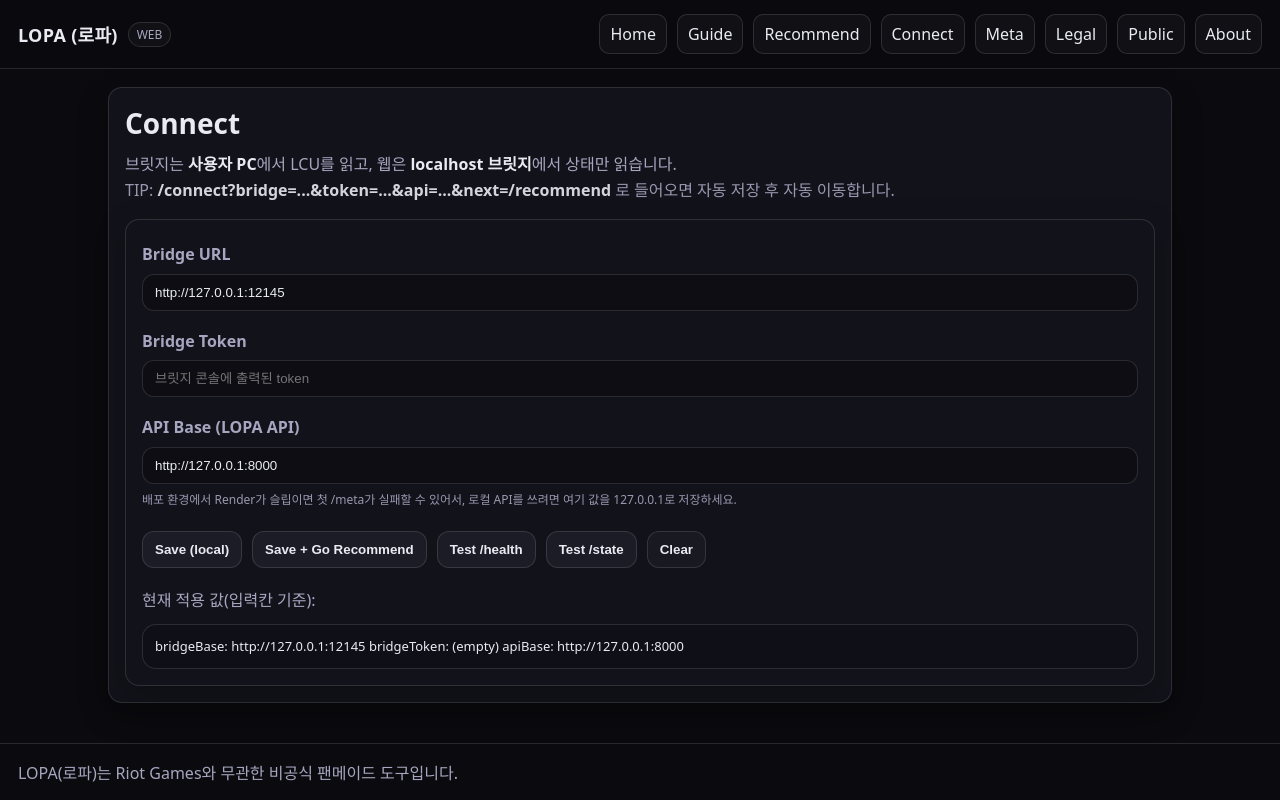
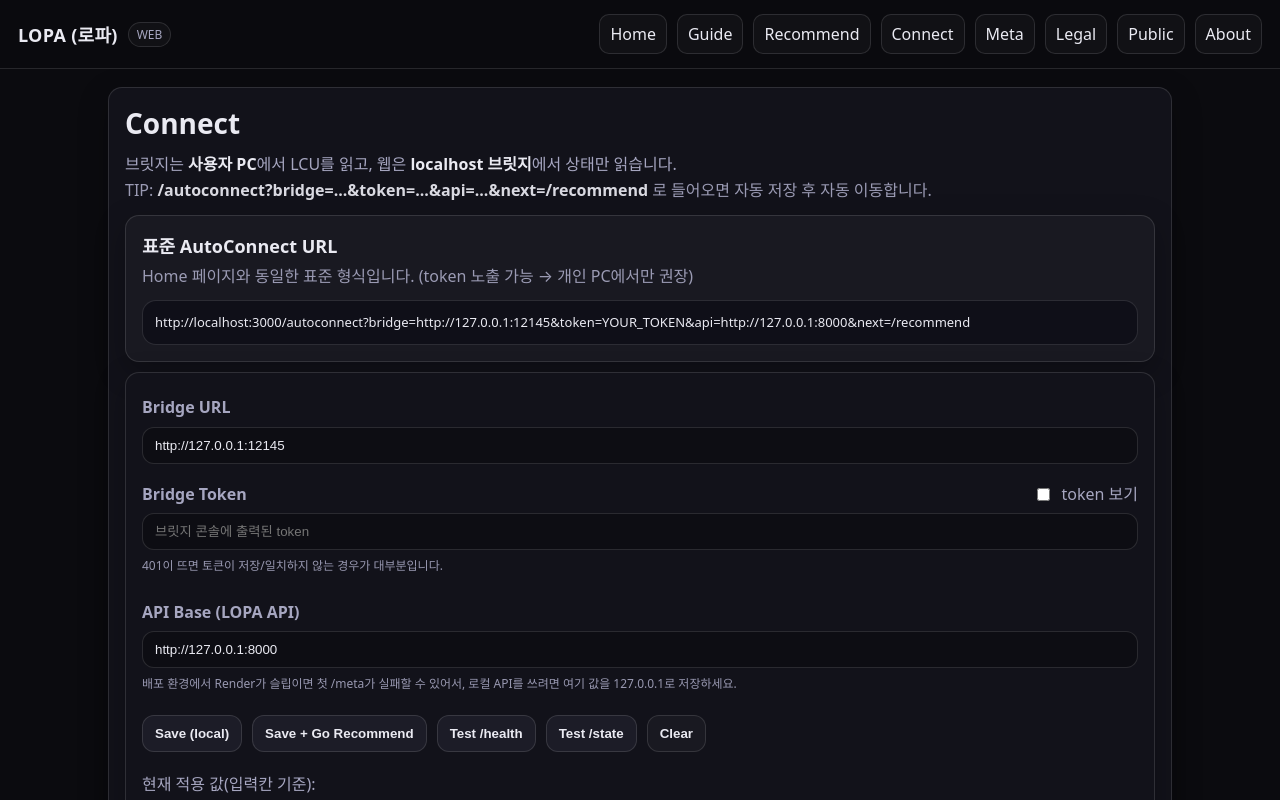
Before and after one commit to sbandg0619/LOPA, a Next.js app in the folder web/: page /connect in a window 1280 px wide. Shown: the top 800 px of the page. Built offline with nearby package versions, Linux system fonts and the light colour scheme.

Commit message:
web: connect/autoconnect/api base + legal pages + recommend UI improvements

```diff
--- a/web/app/api/legal/route.js
+++ b/web/app/api/legal/route.js
@@ -1,6 +1,21 @@
+// web/app/api/legal/route.js
 import { NextResponse } from "next/server";
 import fs from "fs/promises";
 import path from "path";
+
+// ✅ 서버에서도 slug 화이트리스트 강제 (클라와 동일하게)
+const ALLOWED = new Set([
+  "terms_ko",
+  "privacy_ko",
+  "disclaimer_ko",
+  "deletion_ko",
+  "contact_ko",
+  "terms_en",
+  "privacy_en",
+  "disclaimer_en",
+  "deletion_en",
+  "contact_en",
+]);
 
 function isSafeName(name) {
   // path traversal 방지: terms_ko 같은 형태만 허용
@@ -23,8 +38,10 @@
   const { searchParams } = new URL(req.url);
   const name = (searchParams.get("name") || "").trim();
 
-  if (!isSafeName(name)) {
-    return NextResponse.json({ ok: false, error: "invalid name" }, { status: 400 });
+  // ✅ name 검증 + 화이트리스트
+  if (!name || !isSafeName(name) || !ALLOWED.has(name)) {
+    // not found로 통일(불필요한 힌트/정보 노출 줄임)
+    return NextResponse.json({ ok: false, error: "not found" }, { status: 404 });
   }
 
   const filename = `${name}.md`;
@@ -43,10 +60,8 @@
 
   const r = await readFirstExisting(candidates);
   if (!r.ok) {
-    return NextResponse.json(
-      { ok: false, error: "not found", tried: candidates },
-      { status: 404 }
-    );
+    // ✅ 내부 경로(tried) 노출 금지
+    return NextResponse.json({ ok: false, error: "not found" }, { status: 404 });
   }
 
   return new NextResponse(r.text, {
--- a/web/app/connect/page.jsx
+++ b/web/app/connect/page.jsx
@@ -26,6 +26,9 @@
 
   const [msg, setMsg] = useState("");
   const [raw, setRaw] = useState(null);
+
+  // ✅ token 보이기/숨기기
+  const [showToken, setShowToken] = useState(false);
 
   // URL params (있으면 자동 저장+이동)
   const qsBridge = useMemo(() => (sp.get("bridge") || "").trim(), [sp]);
@@ -127,21 +130,34 @@
     setRaw(null);
   }
 
+  const standardAutoUrl = useMemo(() => {
+    return `http://localhost:3000/autoconnect?bridge=http://127.0.0.1:12145&token=YOUR_TOKEN&api=http://127.0.0.1:8000&next=/recommend`;
+  }, []);
+
   return (
     <div className="card">
       <div className="h1">Connect</div>
+
       <p className="p">
         브릿지는 <b style={{ color: "var(--text)" }}>사용자 PC</b>에서 LCU를 읽고, 웹은{" "}
         <b style={{ color: "var(--text)" }}>localhost 브릿지</b>에서 상태만 읽습니다.
         <br />
-        <span style={{ opacity: 0.9 }}>
+        <span style={{ opacity: 0.92 }}>
           TIP:{" "}
           <b style={{ color: "var(--text)" }}>
-            /connect?bridge=...&token=...&api=...&next=/recommend
+            /autoconnect?bridge=...&token=...&api=...&next=/recommend
           </b>{" "}
           로 들어오면 자동 저장 후 자동 이동합니다.
         </span>
       </p>
+
+      <div className="card" style={{ marginTop: 12, background: "rgba(255,255,255,0.03)" }}>
+        <div className="h2" style={{ marginBottom: 6 }}>표준 AutoConnect URL</div>
+        <div className="p" style={{ marginTop: 0, opacity: 0.92 }}>
+          Home 페이지와 동일한 표준 형식입니다. (token 노출 가능 → 개인 PC에서만 권장)
+        </div>
+        <div className="pre" style={{ marginTop: 10 }}>{standardAutoUrl}</div>
+      </div>
 
       <div style={{ height: 10 }} />
 
@@ -160,15 +176,32 @@
           </label>
 
           <label>
-            <div className="p" style={{ fontWeight: 900, marginBottom: 6 }}>
-              Bridge Token
+            <div className="row" style={{ justifyContent: "space-between", alignItems: "center" }}>
+              <div className="p" style={{ fontWeight: 900, marginBottom: 6 }}>
+                Bridge Token
+              </div>
+              <label className="p" style={{ display: "flex", alignItems: "center", gap: 8, margin: 0 }}>
+                <input
+                  type="checkbox"
+                  checked={showToken}
+                  onChange={(e) => setShowToken(e.target.checked)}
+                />
+                token 보기
+              </label>
             </div>
+
             <input
               className="input"
               value={bridgeToken}
               onChange={(e) => setBridgeToken(e.target.value)}
               placeholder="브릿지 콘솔에 출력된 token"
+              type={showToken ? "text" : "password"}
+              autoComplete="off"
+              spellCheck={false}
             />
+            <div className="p" style={{ marginTop: 6, fontSize: 12, opacity: 0.9 }}>
+              401이 뜨면 토큰이 저장/일치하지 않는 경우가 대부분입니다.
+            </div>
           </label>
 
           <label>
@@ -180,6 +213,7 @@
               value={apiBase}
               onChange={(e) => setApiBase(e.target.value)}
               placeholder="http://127.0.0.1:8000"
+              spellCheck={false}
             />
             <div className="p" style={{ marginTop: 6, fontSize: 12, opacity: 0.9 }}>
               배포 환경에서 Render가 슬립이면 첫 /meta가 실패할 수 있어서, 로컬 API를 쓰려면 여기 값을 127.0.0.1로 저장하세요.
```
Also changed, not shown: web/app/autoconnect/page.jsx (+6 -3 lines), web/app/meta/page.jsx (+25 -5 lines), web/app/page.jsx (+8 -1 lines).
